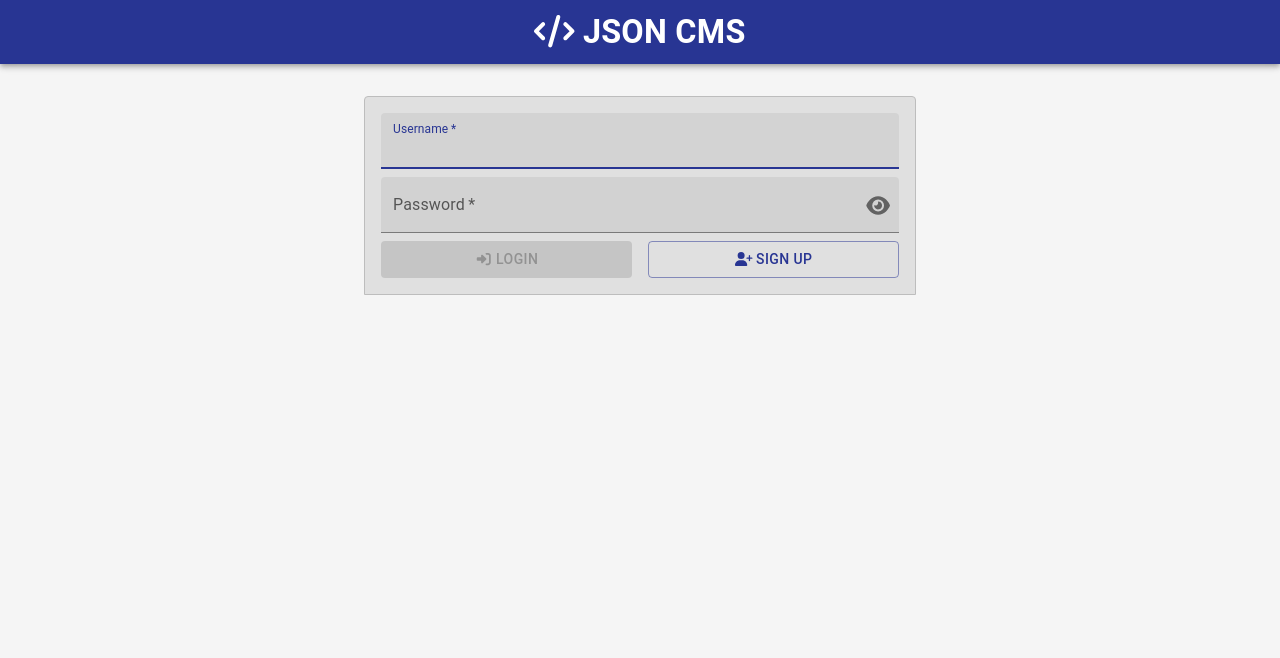
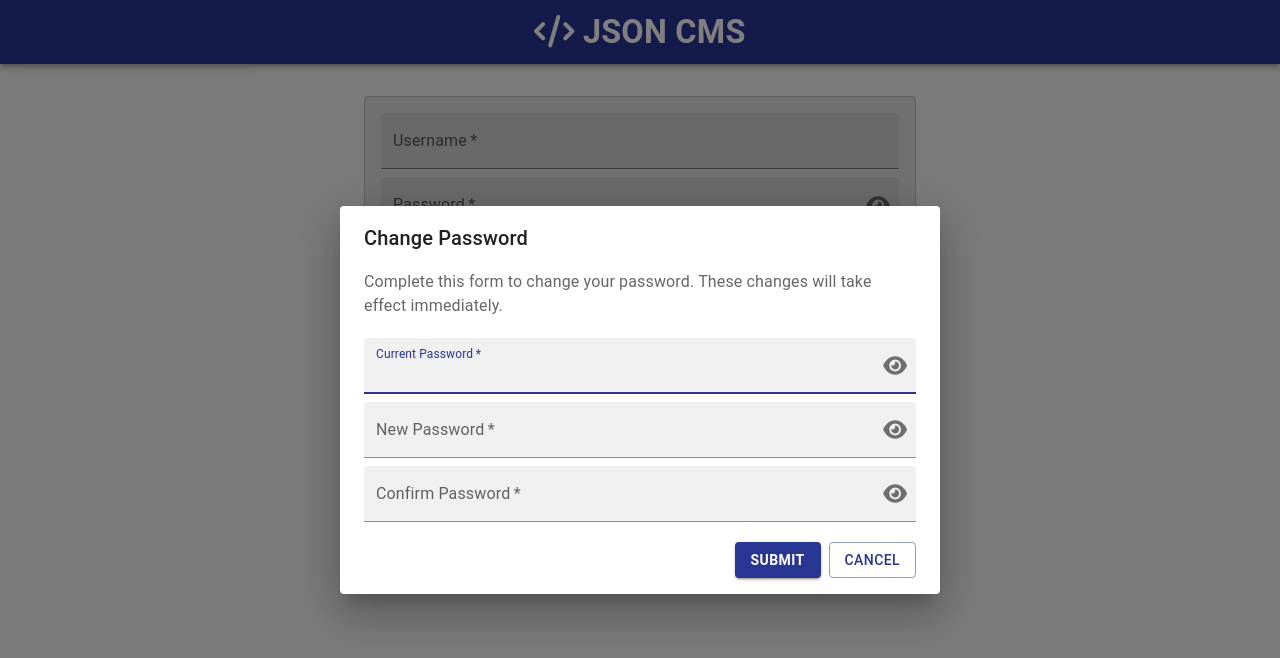
Before and after one commit to zackdavis88/json-cms-ui, a Next.js app: page / in a window 1280 px wide. Shown: the top 658 px of the page. Built offline with nearby package versions, Linux system fonts and the light colour scheme.

Commit message:
adding basic ChangePasswordModal. Not fully functional

```diff
--- a/src/modules/Navbar/Navbar.tsx
+++ b/src/modules/Navbar/Navbar.tsx
@@ -1,10 +1,13 @@
 import React from 'react';
 import { Box } from '@mui/material';
 import { NavbarLayout } from './layout';
-import { Brand, NavigationButtons, UserMenu } from './components';
+import { Brand, NavigationButtons, UserMenu, ChangePasswordModal } from './components';
 
 const Navbar = () => {
+  const [passwordChangeModalIsOpen, setPasswordChangeModalIsOpen] =
+    React.useState<boolean>(true);
   return (
+    <>
       <NavbarLayout>
         <Box
           height="100%"
@@ -34,6 +37,11 @@ const Navbar = () => {
           <UserMenu />
         </Box>
       </NavbarLayout>
+      <ChangePasswordModal
+        isOpen={passwordChangeModalIsOpen}
+        onClose={() => setPasswordChangeModalIsOpen(false)}
+      />
+    </>
   );
 };
 
--- /dev/null
+++ b/src/modules/Navbar/components/ChangePasswordModal/ChangePasswordModal.tsx
@@ -0,0 +1,68 @@
+import React from 'react';
+import { Button, Box, Typography } from '@mui/material';
+import { useTheme } from '@mui/material/styles';
+import { Dialog, PasswordTextField, Form } from 'src/components';
+
+interface ChangePasswordModalProps {
+  isOpen: boolean;
+  onClose: () => void;
+}
+
+const ChangePasswordModal = ({ isOpen, onClose }: ChangePasswordModalProps) => {
+  const theme = useTheme();
+  return (
+    <Dialog
+      title="Change Password"
+      open={isOpen}
+      onClose={onClose}
+      contentText="Complete this form to change your password. These changes will take effect immediately."
+      dialogActions={
+        <>
+          <Button type="submit" variant="contained">
+            <Typography component="span" typography="button" fontWeight="bold">
+              Submit
+            </Typography>
+          </Button>
+          <Button variant="outlined" onClick={onClose}>
+            <Typography component="span" typography="button">
+              Cancel
+            </Typography>
+          </Button>
+        </>
+      }
+    >
+      <Form>
+        <Box marginTop={theme.spacing(2.5)} width="100%">
+          <PasswordTextField
+            autoFocus
+            id="current-password-input"
+            label="Current Password"
+            fullWidth
+            variant="filled"
+            required
+          />
+        </Box>
+        <Box marginTop={theme.spacing(1)} width="100%">
+          <PasswordTextField
+            id="new-password-input"
+            label="New Password"
+            fullWidth
+            variant="filled"
+            required
+          />
+        </Box>
+        <Box marginTop={theme.spacing(1)} width="100%">
+          <PasswordTextField
+            id="confirm-password-input"
+            label="Confirm Password"
+            fullWidth
+            variant="filled"
+            required
+          />
+        </Box>
+      </Form>
+    </Dialog>
+  );
+};
+
+export default ChangePasswordModal;
--- /dev/null
+++ b/src/modules/Navbar/components/ChangePasswordModal/index.ts
@@ -0,0 +1 @@
+export { default } from './ChangePasswordModal';
--- a/src/modules/Navbar/components/index.ts
+++ b/src/modules/Navbar/components/index.ts
@@ -2,3 +2,4 @@ export { default as Brand } from './Brand';
 export { default as NavigationButtons } from './NavigationButtons';
 export { default as NavigationSidebar } from './NavigationSidebar';
 export { default as UserMenu } from './UserMenu';
+export { default as ChangePasswordModal } from './ChangePasswordModal';
```
Lines whose indentation alone changed are shown as unchanged.
